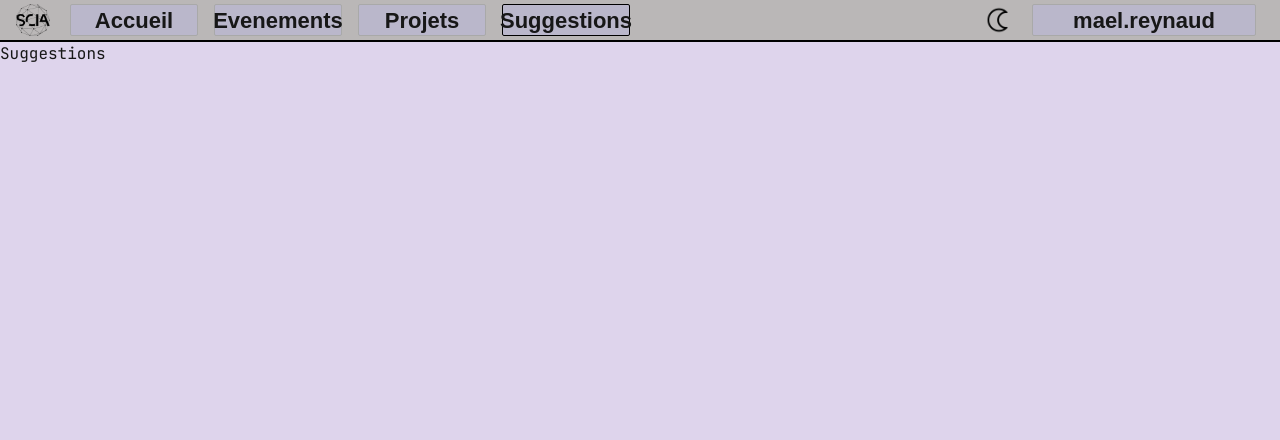
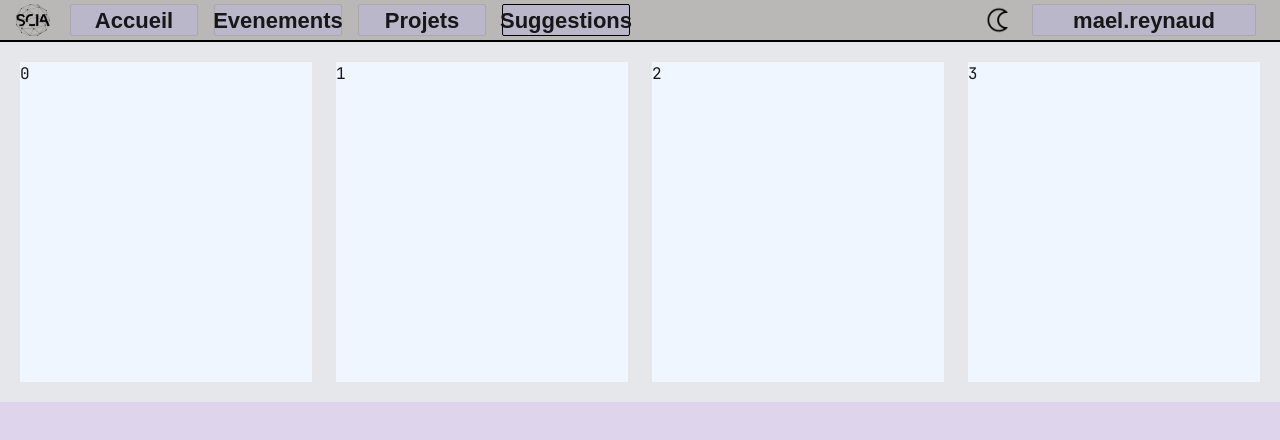
Before and after one commit to TopAgrume/SCIA_website, a Next.js app in the folder front/: page /suggestions in a window 1280 px wide. Shown: the top 440 px of the page. Built offline with nearby package versions, Linux system fonts and the light colour scheme; a web font is replaced by a local one.

Commit message:
[front] feat: start of suggestions

```diff
--- a/front/src/app/suggestions/page.tsx
+++ b/front/src/app/suggestions/page.tsx
@@ -1,32 +1,78 @@
+import { Suggestion } from "@/lib/types";
+
+type SuggestionProps = {
+  indice: number;
+  suggestion: Suggestion;
+};
+
+function SuggestionCard({ indice }: SuggestionProps) {
+  return (
+    <div
+      style={{
+        gridArea: `${Math.floor((indice + 1) / 4)} ${(indice % 4) + 1} ${Math.floor((indice + 1) / 4) + 1} ${(indice % 4) + 2}`,
+      }}
+      className="bg-blue-50 h-80"
+    >
+      {indice}
+    </div>
+  );
+}
+
 export default function Suggestions() {
-  return <div>Suggestions</div>;
+  const suggestions: Array<Suggestion> = [];
+
+  for (const i of [1, 2, 3, 4]) {
+    suggestions.push({
+      name: "Attention is all you need",
+      type: "article",
+      by: "Maël Reynaud",
+      date: new Date(21, 9, 2024),
+      is_author: true,
+      link: "https://arxiv.org/pdf/1706.03762",
+      summary:
+        "Article presenting a new architecture called Transformer which uses attention mechanism.",
+    } as Suggestion);
+  }
+
+  return (
+    <div
+      className={`grid grid-cols-4 grid-rows-${Math.ceil(suggestions.length / 4)} gap-6 pad-5 bg-gray-200 p-5`}
+    >
+      {suggestions.map((suggestion, i) => {
+        return (
+          <SuggestionCard
+            key={`suggestion_${i}`}
+            indice={i}
+            suggestion={suggestion}
+          />
+        );
+      })}
+    </div>
+  );
 }
 
 /*
-.parent {
-display: grid;
-grid-template-columns: repeat(4, 1fr);
-grid-template-rows: repeat(5, 1fr);
-grid-column-gap: 0px;
-grid-row-gap: 0px;
-}
 
 .div1 { grid-area: 1 / 1 / 2 / 2; }
 .div2 { grid-area: 1 / 2 / 2 / 3; }
 .div3 { grid-area: 1 / 3 / 2 / 4; }
 .div4 { grid-area: 1 / 4 / 2 / 5; }
+
 .div5 { grid-area: 2 / 1 / 3 / 2; }
 .div6 { grid-area: 2 / 2 / 3 / 3; }
 .div7 { grid-area: 2 / 3 / 3 / 4; }
 .div8 { grid-area: 2 / 4 / 3 / 5; }
+
 .div9 { grid-area: 3 / 1 / 4 / 2; }
 .div10 { grid-area: 3 / 2 / 4 / 3; }
 .div11 { grid-area: 3 / 3 / 4 / 4; }
 .div12 { grid-area: 3 / 4 / 4 / 5; }
+
 .div13 { grid-area: 4 / 1 / 5 / 2; }
 .div14 { grid-area: 4 / 2 / 5 / 3; }
 .div15 { grid-area: 4 / 3 / 5 / 4; }
 .div16 { grid-area: 4 / 4 / 5 / 5; }
+
 .div17 { grid-area: 5 / 1 / 6 / 2; }
 .div18 { grid-area: 5 / 2 / 6 / 3; }
 .div19 { grid-area: 5 / 3 / 6 / 4; }
--- a/front/src/lib/types.ts
+++ b/front/src/lib/types.ts
@@ -36,4 +36,4 @@ type Suggestion = {
   is_author: boolean;
 };
 
-export type { Event, Project };
+export type { Event, Project, Suggestion };
```
